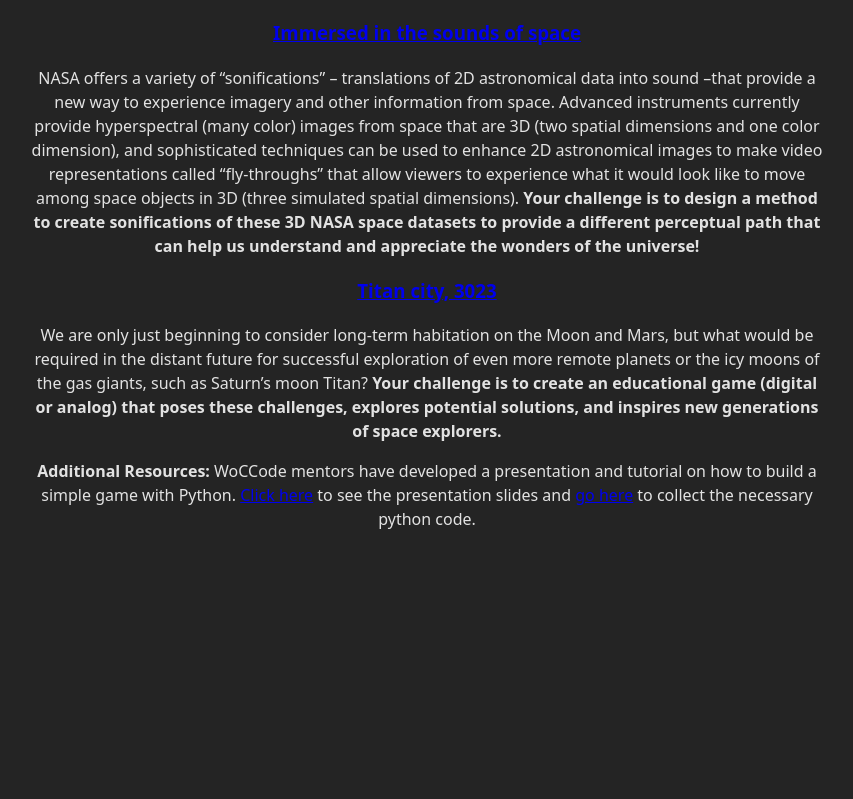
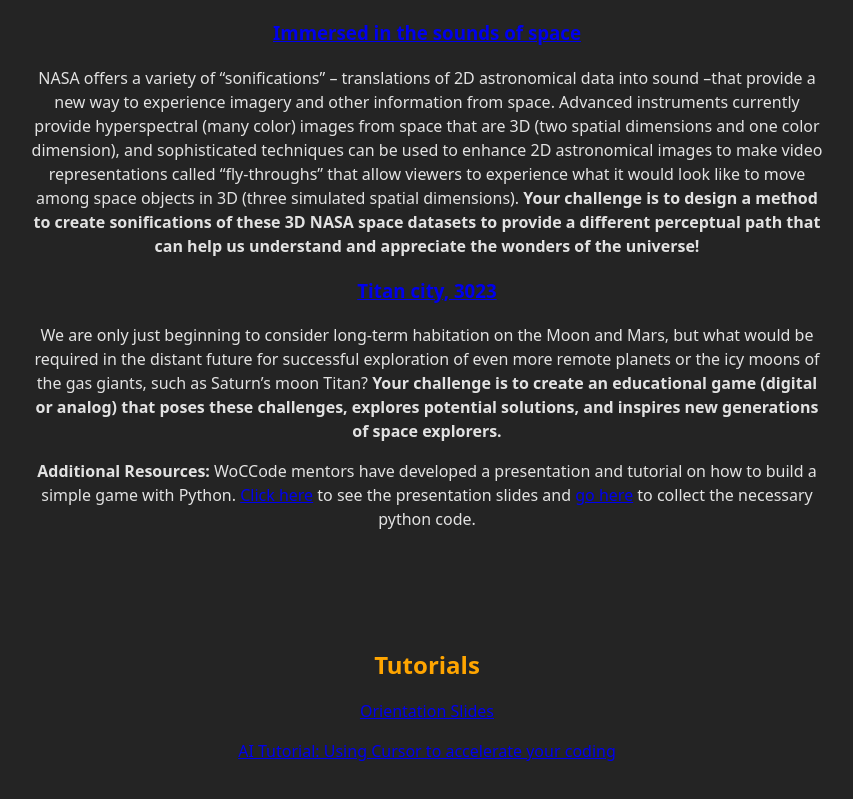
Before and after one commit to woccode/woccodenova-2025, a React (Vite) app: page / in a window 1280 px wide. Shown: the part 1472-2271 px from the top of the page, without its empty margins (213-1066 px from the left). Before the commit the page ends 2087 px from the top, so only its background shows below. Built offline with nearby package versions, Linux system fonts and the light colour scheme.

Commit message:
added links to slides and tutorials

```diff
--- a/src/App.jsx
+++ b/src/App.jsx
@@ -83,6 +83,16 @@ const App = () => {
 	      <b>Additional Resources:</b> WoCCode mentors have developed a presentation and tutorial on how to build a simple game with Python. <a href="https://docs.google.com/presentation/d/10ecbYkOtQX9H_34ebueB-p5qc65-gWaM/edit?usp=sharing&ouid=112930188907121714732&rtpof=true&sd=true">Click here</a> to see the presentation slides and <a href="https://drive.google.com/drive/folders/1Hj2bDt-gArvZZMcWFokk7m7KYVWl4kBu?usp=sharing">go here</a> to collect the necessary python code.
 	  </p>
       </section>
+
+      <section id="Tutorials" className="section">
+          <h2>Tutorials</h2>
+
+	  <p><a href="https://docs.google.com/presentation/d/1_Gi3rvHKFnc8HypE89Xk0GMiACGqb-1qsmUOyYYuvX0/edit?usp=sharing">Orientation Slides</a></p>
+
+	  <p><a href="/woccodenova-2025/tutorial.pdf">AI Tutorial: Using Cursor to accelerate your coding</a></p>
+
+      </section>
+
     </div>
   );
 };
```
Also changed, not shown: 1 other file (tests, documents, lock files or other folders).
